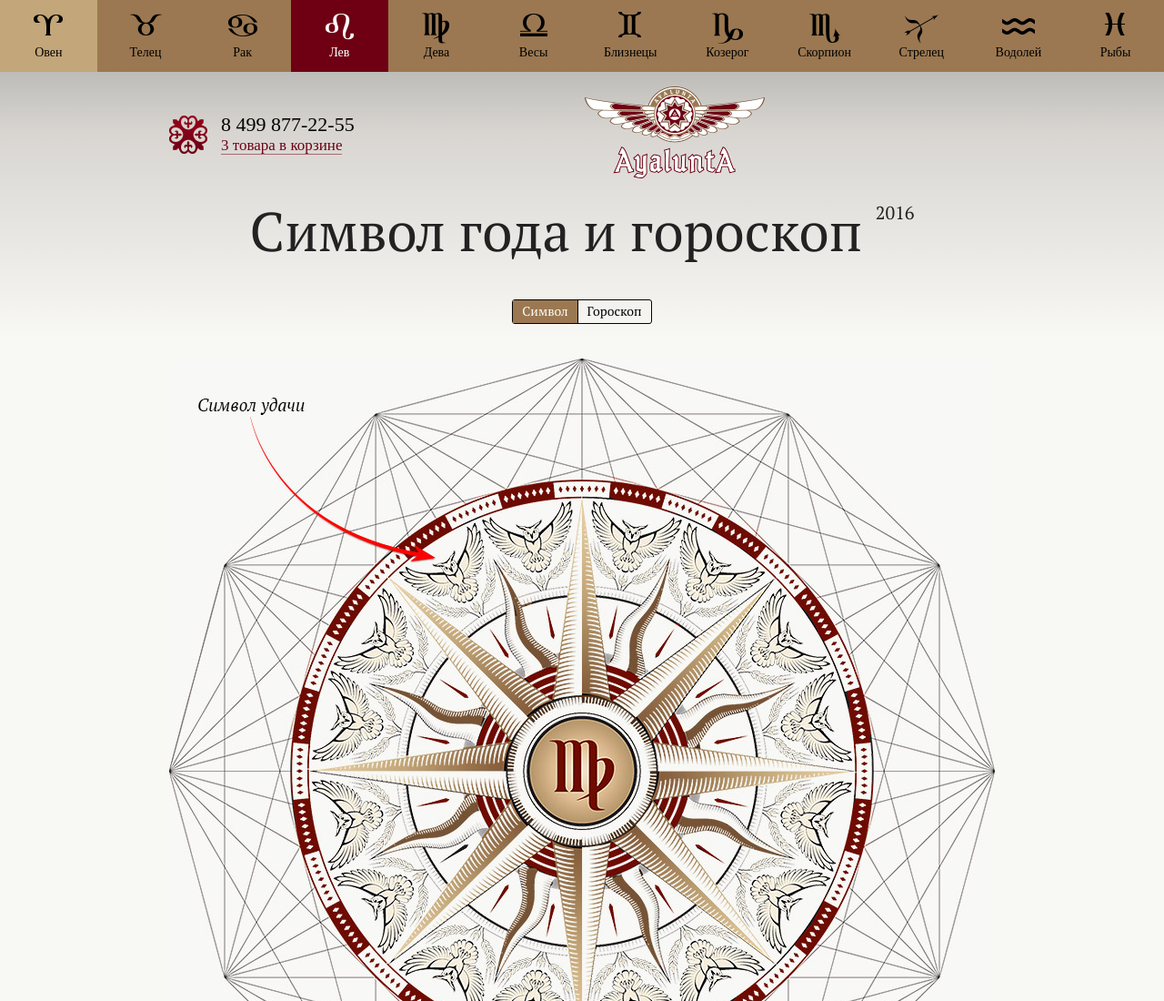
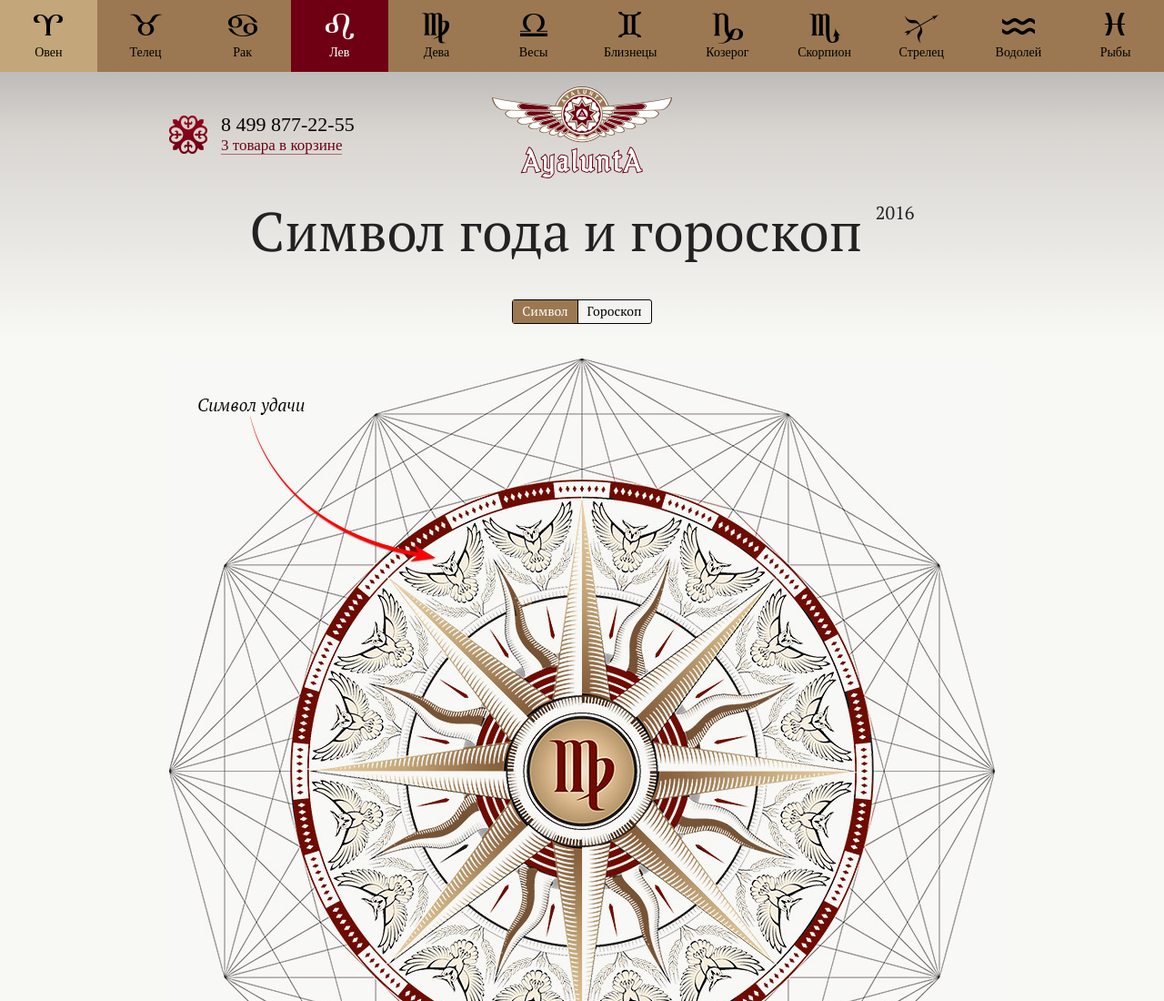
Before and after one commit to Gerasin/Ayalunta, a plain HTML site: page index.html in a window 1280 px wide. Shown: the top 1100 px of the page at 91% size. Drawn offline with nearby package versions, Linux system fonts and the light colour scheme; a web font is replaced by a local one.

Commit message:
ценртируем логотип

```diff
--- a/css/main.css
+++ b/css/main.css
@@ -139,7 +139,7 @@ body {min-width: 1000px; font: 14px 'PT Serif', serif;}
     background-image: -ms-linear-gradient(bottom, #f8f8f5, #d8d5d1 78%, #bebcb8);
     background-image: linear-gradient(to top, #f8f8f5, #d8d5d1 78%, #bebcb8);
 }
-    .logo {padding: 16px 0 28px; text-align: center;}
+    .logo {padding: 16px 0 28px; text-align: center; width: 198px; margin: 0 auto;}
         .logo img {vertical-align: top;}
     .symbol-header {text-align: center;margin: 0 0 45px; font: normal normal 60px/60px 'PT Serif', serif;}
         .symbol-header sup {vertical-align: top; font-size: 20px; position: relative; top: 10px;}
```
